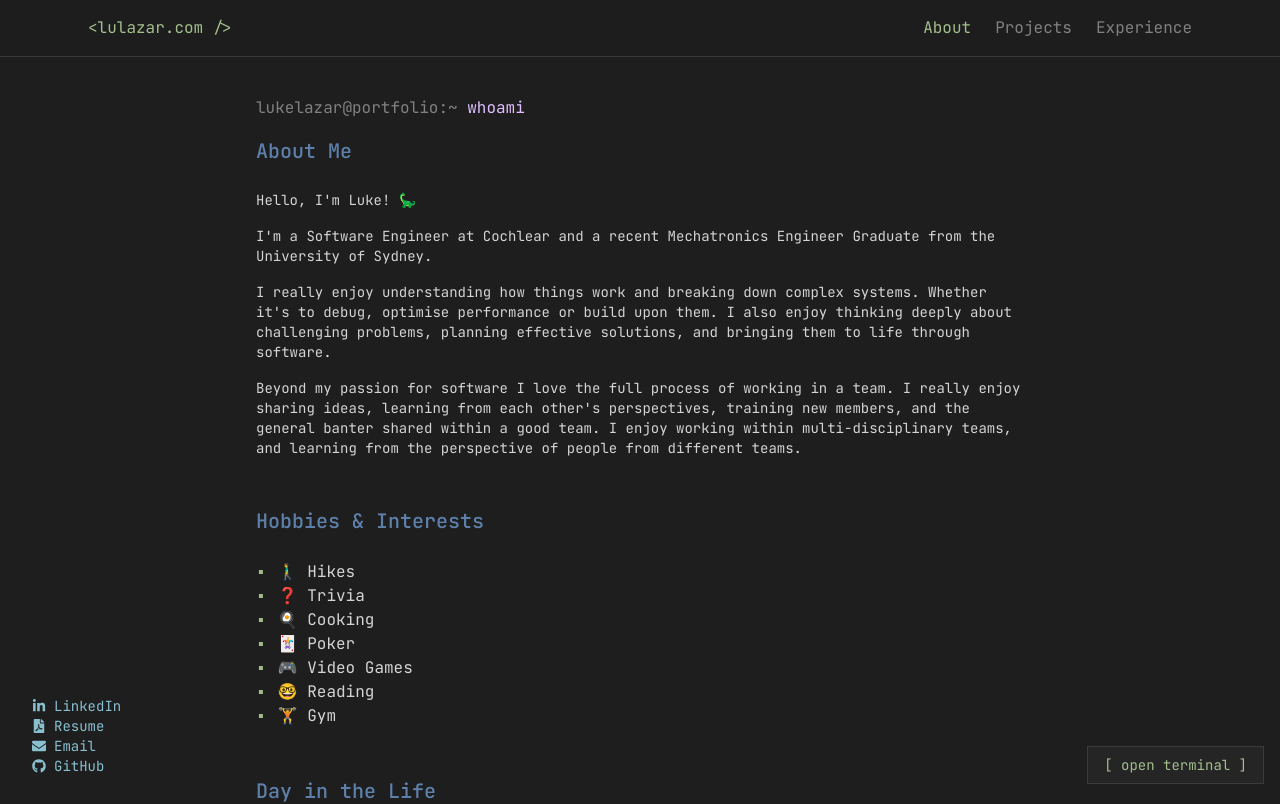
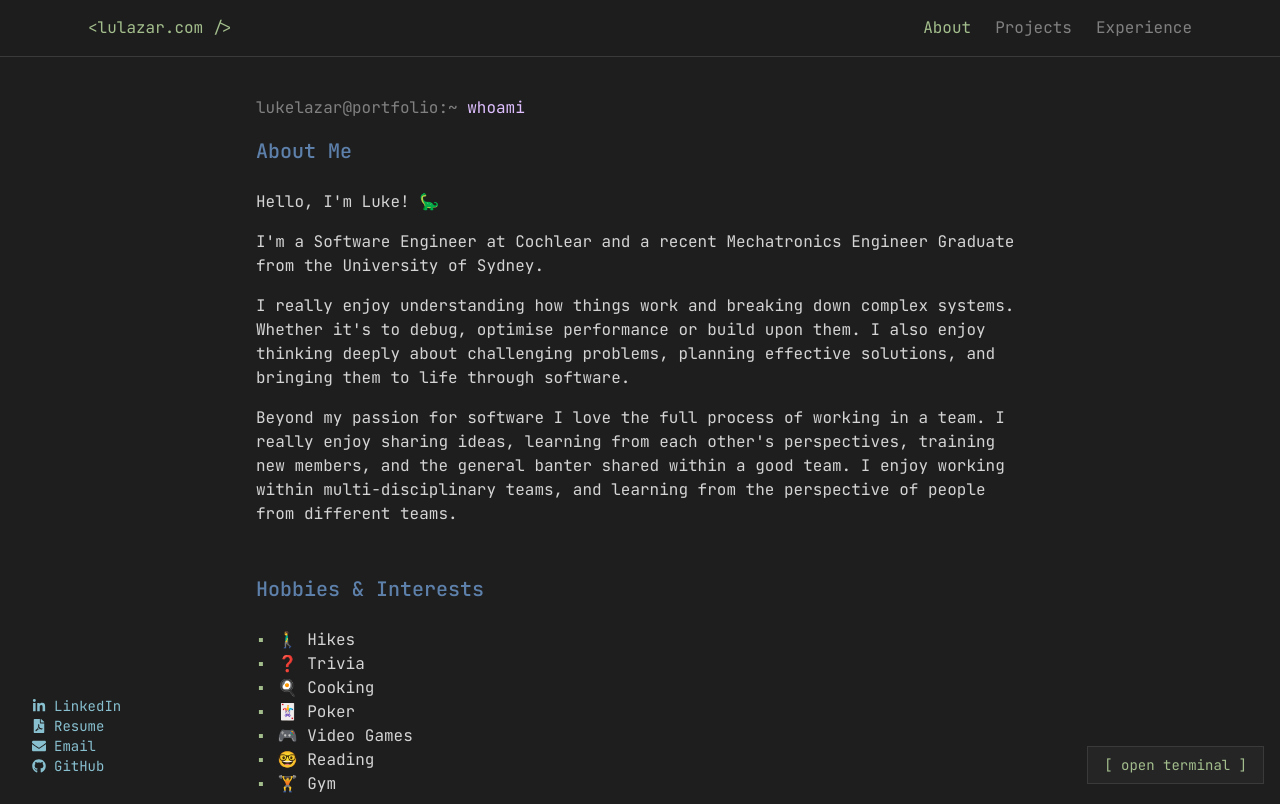
Before and after one commit to lazarr1/lulazar-com, a React (Vite) app: page /about in a window 1280 px wide. Shown: the top 804 px of the page. Built offline with nearby package versions, Linux system fonts and the light colour scheme.

Commit message:
fixed font issue on about page

```diff
--- a/src/pages/About.tsx
+++ b/src/pages/About.tsx
@@ -15,7 +15,7 @@ export function About() {
             <h2 className="text-[#5e81ac]">About Me</h2>
           </div>
 
-          <div className="space-y-4 mb-12 text-sm">
+          <div className="space-y-4 mb-12 text-base">
             <p className="opacity-0 animate-fadeInUp delay-100">
               Hello, I'm Luke! 🦕
             </p>
@@ -44,7 +44,7 @@ export function About() {
             <div className="mb-6 opacity-0 animate-slideInLeft">
               <h2 className="text-[#5e81ac]">Hobbies & Interests</h2>
             </div>
-            <ul className="space-y-1 mb-12 pl-24">
+            <ul className="space-y-1 mb-12 pl-24 text-base">
               <li className="flex gap-3 pl-24">
                 <span className="text-[#a3be8c]">▪</span>
                 <span>🚶‍♂️ Hikes</span>
```
